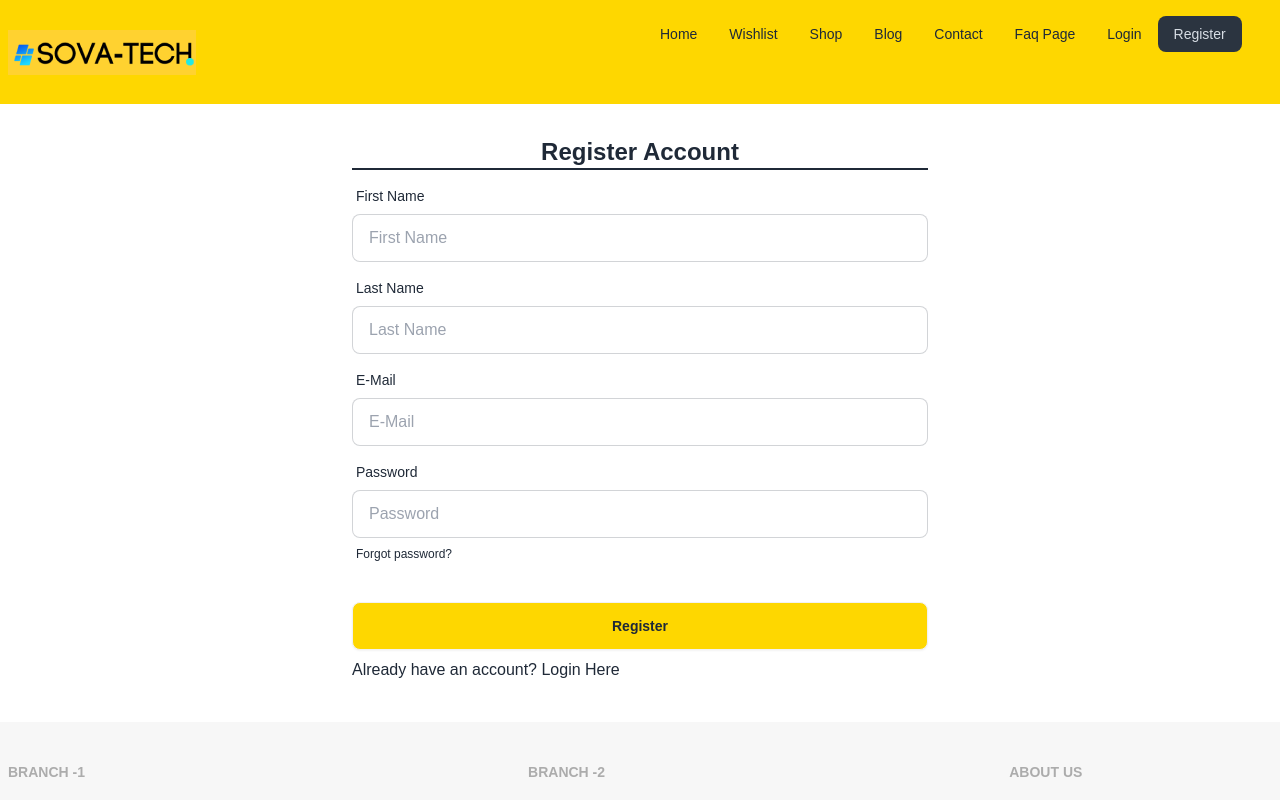
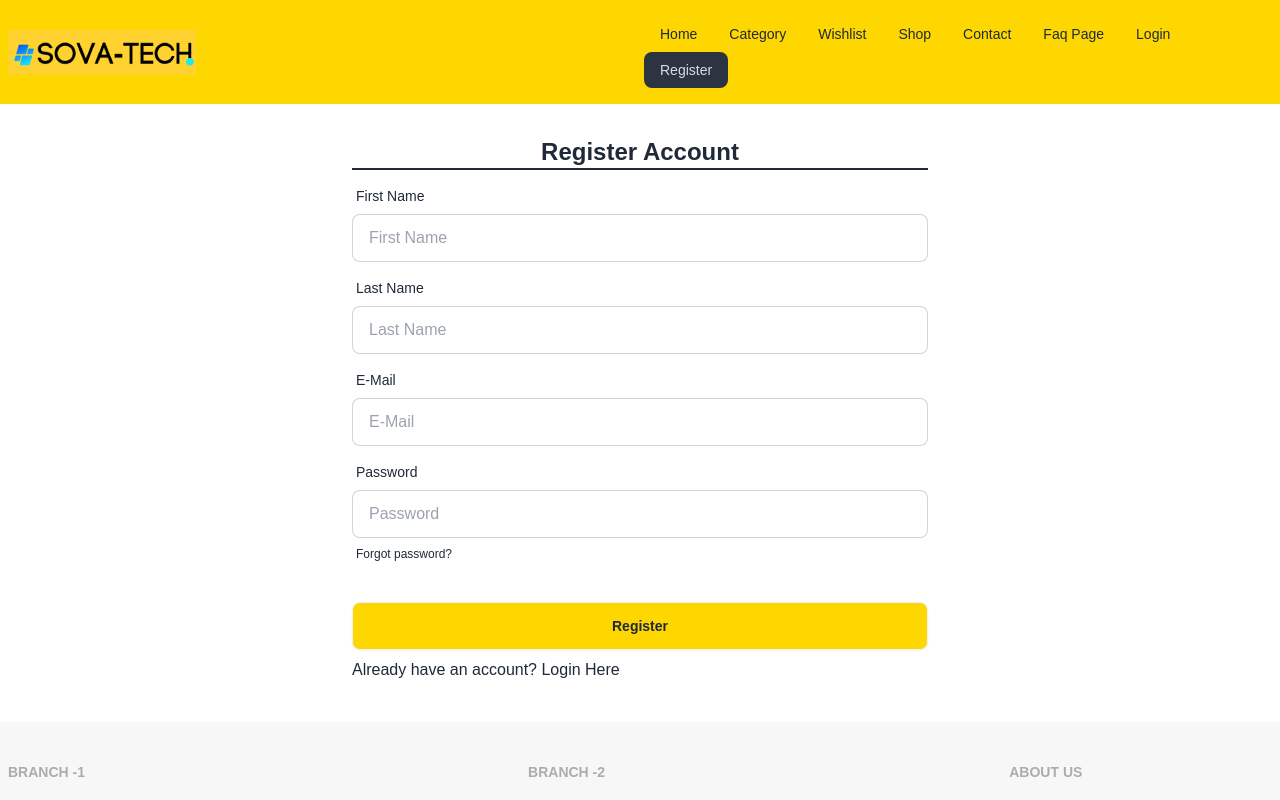
Before and after one commit to peuldev/sova-tech-client, a React (Vite) app: page /register in a window 1280 px wide. Shown: the top 800 px of the page. Built offline with nearby package versions, Linux system fonts and the light colour scheme; some icons are missing.

Commit message:
add category

```diff
--- a/src/Pages/Shared/Navbar.jsx
+++ b/src/Pages/Shared/Navbar.jsx
@@ -8,6 +8,34 @@ const Navbar = () => {
       <li className="hover:text-custom_white">
         <NavLink to="/">Home</NavLink>
       </li>
+      {/* <li className="hover:text-custom_white">
+        <NavLink to="/category">Category</NavLink>
+      </li> */}
+      <div className="dropdown dropdown-end">
+        {/* <div tabIndex={0} role="button">
+          Dropdown
+        </div> */}
+        <li tabIndex={0} role="button" className="hover:text-custom_white">
+          <li>Category</li>
+        </li>
+        <ul
+          tabIndex={0}
+          className="menu dropdown-content z-[1] p-2 shadow bg-base-100 rounded-box w-52 mt-4"
+        >
+          <li>
+            <a>Mobile Phones</a>
+          </li>
+          <li>
+            <a>Smart Watches</a>
+          </li>
+          <li>
+            <a>Smart TVs</a>
+          </li>
+          <li>
+            <a>Head Phones</a>
+          </li>
+        </ul>
+      </div>
 
       <li className="hover:text-custom_white">
         <NavLink to="/wishlist">Wishlist</NavLink>
@@ -15,9 +43,9 @@ const Navbar = () => {
       <li className="hover:text-custom_white">
         <NavLink to="/shop">Shop</NavLink>
       </li>
-      <li className="hover:text-custom_white">
+      {/* <li className="hover:text-custom_white">
         <NavLink to="/blog">Blog</NavLink>
-      </li>
+      </li> */}
       <li className="hover:text-custom_white">
         <NavLink to="/contact">Contact</NavLink>
       </li>
```
